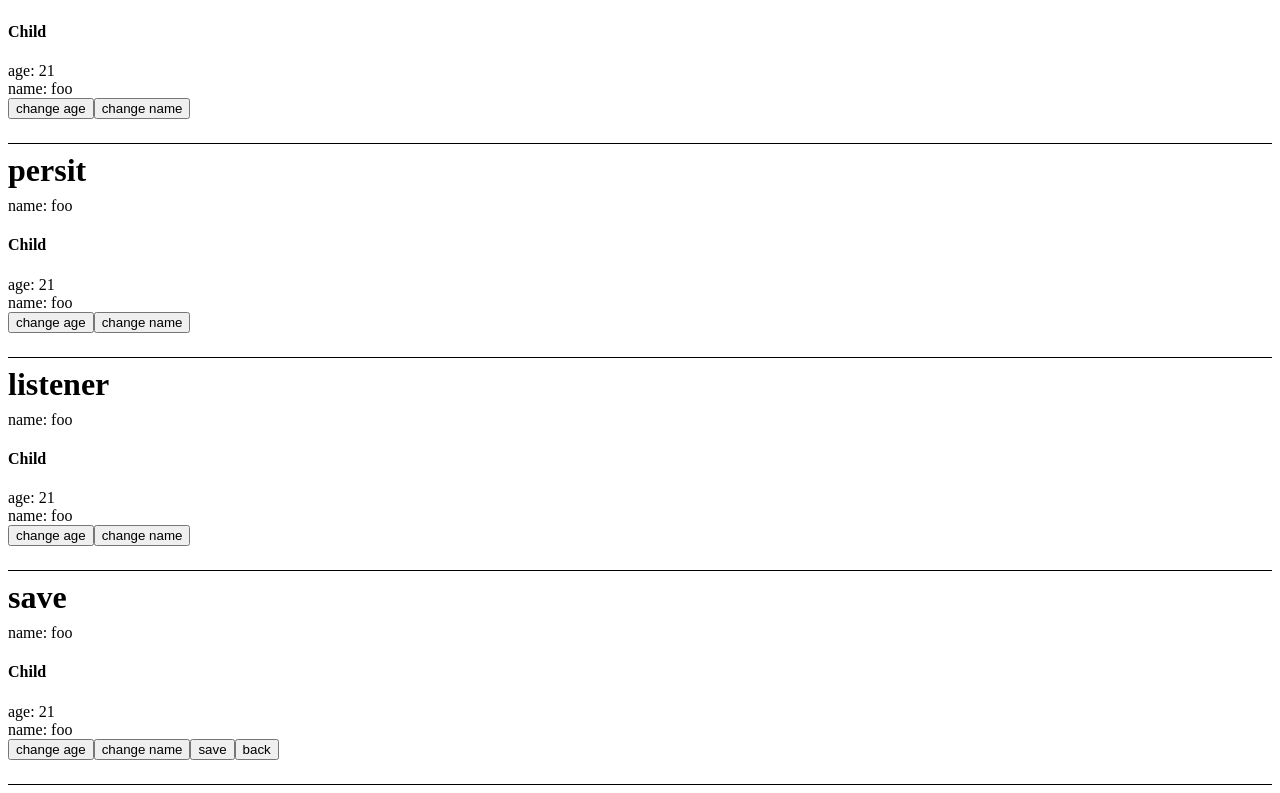
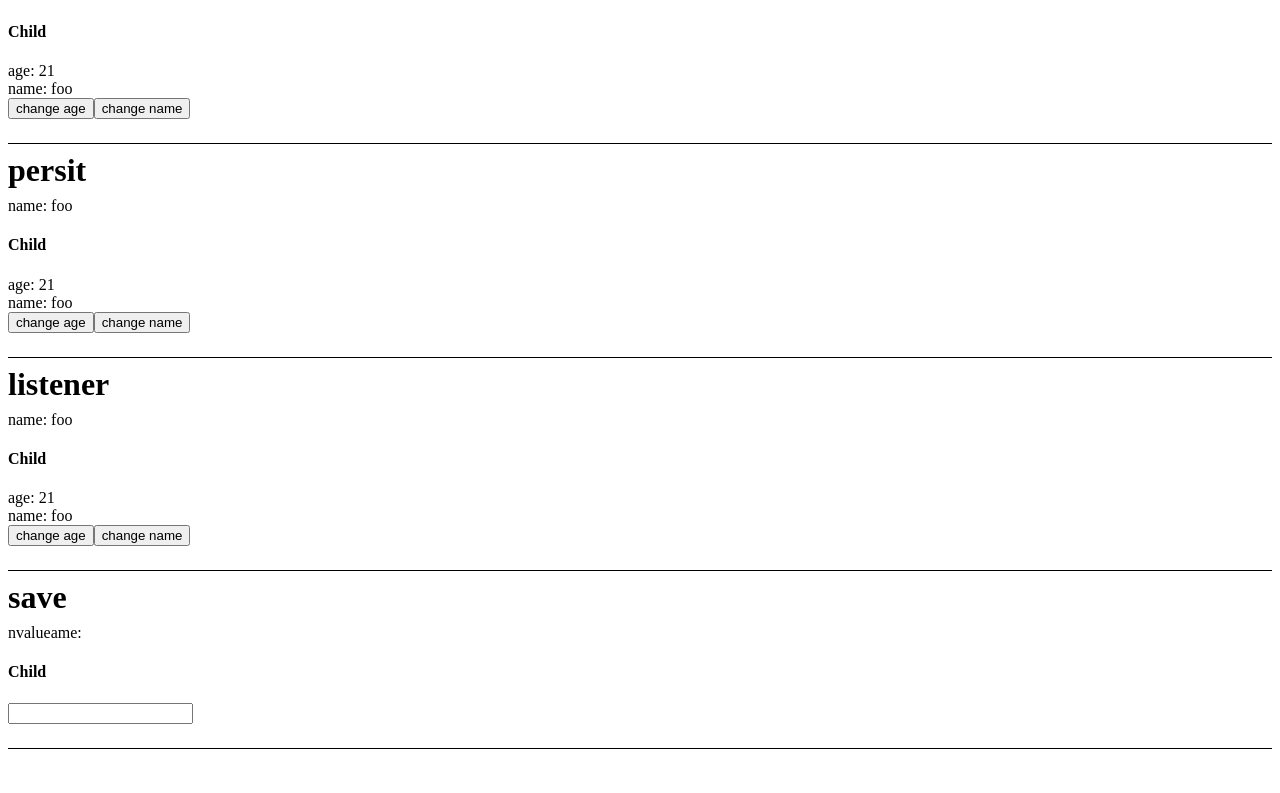
Before and after one commit to Plumbiu/react-store, a React (Vite) app in the folder packages/web-test/: page / in a window 1280 px wide. Shown: the part 283-1076 px from the top of the page. After the commit the page ends 1040 px from the top, so only its background shows below. Built offline with nearby package versions, Linux system fonts and the light colour scheme.

Commit message:
chore: save example

```diff
--- a/packages/web-test/src/components/Save.tsx
+++ b/packages/web-test/src/components/Save.tsx
@@ -1,28 +1,27 @@
 import { createStore, save, SaveThisType } from '@plumbiu/react-store'
+import { useEffect } from 'react'
 
-interface Info {
-  name: string
-  age: number
-  changeAge: (age: number) => void
-  changeName: () => void
-  save: (point: string) => void
-  back: (point: string) => void
+interface Data {
+  value: string
+  setValue: (value: string) => void
+  save: () => void
+  back: () => void
 }
 
-const usePersonStore = createStore<Info, SaveThisType>({
-  age: 21,
-  name: 'foo',
-  changeAge(age: number) {
-    this.$set({ age })
+const SOME_POINT = 'some-point'
+
+const usePersonStore = createStore<Data, SaveThisType>({
+  value: '',
+  setValue(value) {
+    this.$set({ value })
   },
-  changeName() {
-    this.$set({ name: this.name + '-' })
+  save() {
+    this.$save(SOME_POINT)
   },
-  save(point: string) {
-    this.$save(point)
-  },
-  back(point: string) {
-    this.$back(point)
+  back() {
+    console.log('back')
+
+    this.$back(SOME_POINT)
   },
 })
 
@@ -30,23 +29,32 @@ usePersonStore.$use(save())
 
 function Child() {
   const data = usePersonStore()
+  useEffect(() => {
+    window.addEventListener('keyup', (e) => {
+      if (e.code === 'KeyZ') {
+        data.back()
+      }
+    })
+  }, [])
   return (
-    <>
-      <div>age: {data.age}</div>
-      <div>name: {data.name}</div>
-      <button onClick={() => data.changeAge(data.age + 1)}>change age</button>
-      <button onClick={data.changeName}>change name</button>
-      <button onClick={() => data.save('some-point')}>save</button>
-      <button onClick={() => data.back('some-point')}>back</button>
-    </>
+    <input
+      value={data.value}
+      onChange={(e) => {
+        const value = e.target.value
+        if (value.length % 6 === 0) {
+          data.save()
+        }
+        data.setValue(value)
+      }}
+    />
   )
 }
 
 export default function Save() {
-  const name = usePersonStore('name')
+  const value = usePersonStore('value')
   return (
     <>
-      <div>name: {name}</div>
+      <div>nvalueame: {value}</div>
       <h4>Child</h4>
       <Child />
     </>
```
Also changed, not shown: packages/store/README.md, 1 other file (tests, documents, lock files or other folders).
